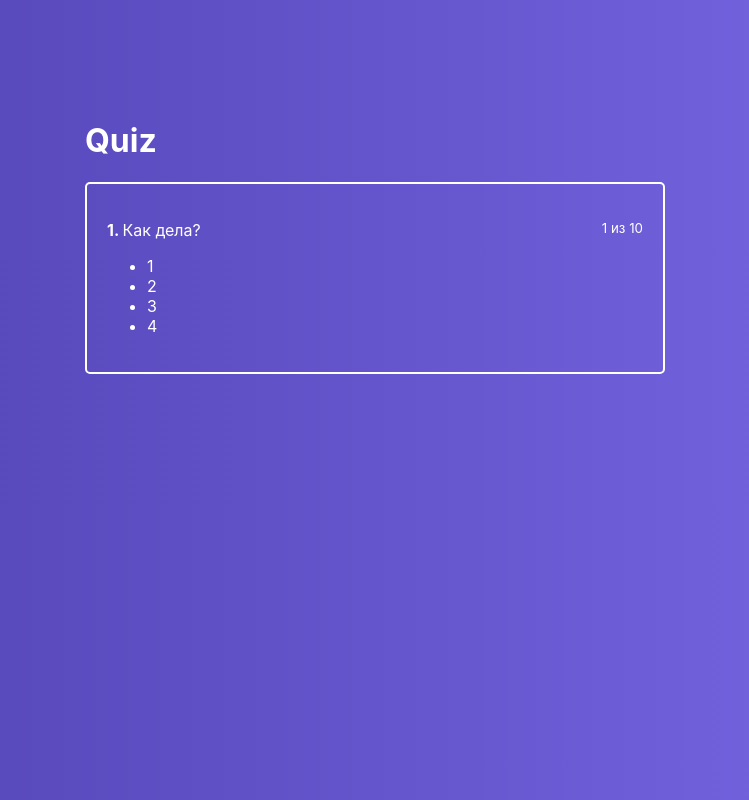
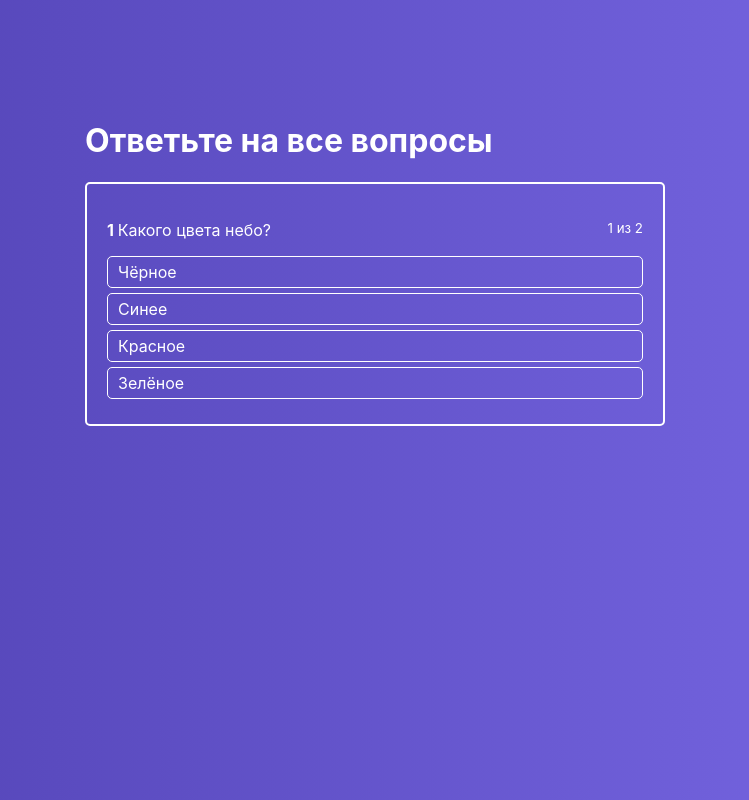
Before and after one commit to imleikys/react-quiz, a React app: page / in a window 1280 px wide. Shown: the whole page, without its empty margins (265-1014 px from the left). Built offline with nearby package versions, Linux system fonts and the light colour scheme.

Commit message:
basic quiz logic

```diff
--- a/src/components/ActiveQuiz/ActiveQuiz.js
+++ b/src/components/ActiveQuiz/ActiveQuiz.js
@@ -1,4 +1,5 @@
 import React from 'react';
+import AnswersList from './AnswersList/AnswersList';
 import classes from './ActiveQuiz.module.css';
 
 const ActiveQuiz = (props) => {
@@ -6,18 +7,16 @@ const ActiveQuiz = (props) => {
     <div className={classes.ActiveQuiz}>
       <p className={classes.Question}>
         <span>
-          <strong>1. </strong>
-          Как дела?
+          <strong>{props.answerNumber} </strong>
+          {props.question}
         </span>
-        <small>1 из 10</small>
+        <small>{props.answerNumber} из {props.quizLength}</small>
       </p>
 
-      <ul>
-        <li>1</li>
-        <li>2</li>
-        <li>3</li>
-        <li>4</li>
-      </ul>
+      <AnswersList
+        answers={props.answers}
+        onAnswerClick={props.onAnswerClick}
+      />
     </div>
   )
 }
--- /dev/null
+++ b/src/components/ActiveQuiz/AnswersList/AnswerItem/AnswerItem.js
@@ -0,0 +1,14 @@
+import React from 'react';
+import classes from './AnswerItem.module.css';
+
+const AnswerItem = (props) => {
+  return(
+    <li
+      className={classes.AnswerItem}
+      onClick={() => props.onAnswerClick(props.answer.id)}>
+        {props.answer.text}
+    </li>
+  );
+}
+
+export default AnswerItem;
--- /dev/null
+++ b/src/components/ActiveQuiz/AnswersList/AnswerItem/AnswerItem.module.css
@@ -0,0 +1,12 @@
+.AnswerItem {
+  border: 1px solid #fff;
+  border-radius: 5px;
+  padding: 5px 10px;
+  margin-bottom: 5px;
+  cursor: pointer;
+}
+
+.AnswerItem:hover {
+  background: rgba(255,255,255, .2);
+  transition: background .3s ease-in-out;
+}
--- /dev/null
+++ b/src/components/ActiveQuiz/AnswersList/AnswersList.js
@@ -0,0 +1,21 @@
+import React from 'react';
+import AnswerItem from './AnswerItem/AnswerItem'
+import classes from './AnswersList.module.css';
+
+const AnswersList = (props) => {
+  return(
+    <ul className={classes.AnswersList}>
+      {props.answers.map((answer, index) => {
+        return (
+          <AnswerItem
+            key={index}
+            answer={answer}
+            onAnswerClick={props.onAnswerClick}
+          />
+        );
+      })}
+    </ul>
+  );
+}
+
+export default AnswersList;
--- /dev/null
+++ b/src/components/ActiveQuiz/AnswersList/AnswersList.module.css
@@ -0,0 +1,5 @@
+.AnswersList {
+  list-style: none;
+  margin: 0;
+  padding: 0;
+}
--- a/src/containers/Quiz/Quiz.js
+++ b/src/containers/Quiz/Quiz.js
@@ -4,15 +4,53 @@ import ActiveQuiz from '../../components/ActiveQuiz/ActiveQuiz';
 
 export default class Quiz extends Component {
   state = {
-    quiz: [],
+    activeQuestion: 0,
+    quiz: [
+      {
+        question: 'Какого цвета небо?',
+        rightAnswerId: 2,
+        id: 1,
+        answers: [
+          {text: 'Чёрное', id: 1},
+          {text: 'Синее', id: 2},
+          {text: 'Красное', id: 3},
+          {text: 'Зелёное', id:4},
+        ]
+      },
+      {
+        question: 'Кто такой Егор Летов?',
+        rightAnswerId: 1,
+        id: 2,
+        answers: [
+          {text: 'Музыкант', id: 1},
+          {text: 'Актёр', id: 2},
+          {text: 'Шафёр', id: 3},
+          {text: 'Футболист', id:4},
+        ]
+      }
+    ],
+  }
+
+  onAnswerClickHandler = (answerId) => {
+    console.log('Answer ID: ', answerId);
+
+    this.setState({
+      activeQuestion: this.state.activeQuestion + 1,
+    })
   }
 
   render() {
     return (
       <div className={classes.Quiz}>
         <div className={classes.QuizWrapper}>
-          <h1>Quiz</h1>
-          <ActiveQuiz />
+          <h1>Ответьте на все вопросы</h1>
+          <ActiveQuiz
+            answers={this.state.quiz[this.state.activeQuestion].answers}
+            question={this.state.quiz[this.state.activeQuestion].question}
+            onAnswerClick={this.onAnswerClickHandler}
+            quizLength={this.state.quiz.length}
+            answerNumber={this.state.activeQuestion + 1}
+          />
         </div>
       </div>
     );
```
